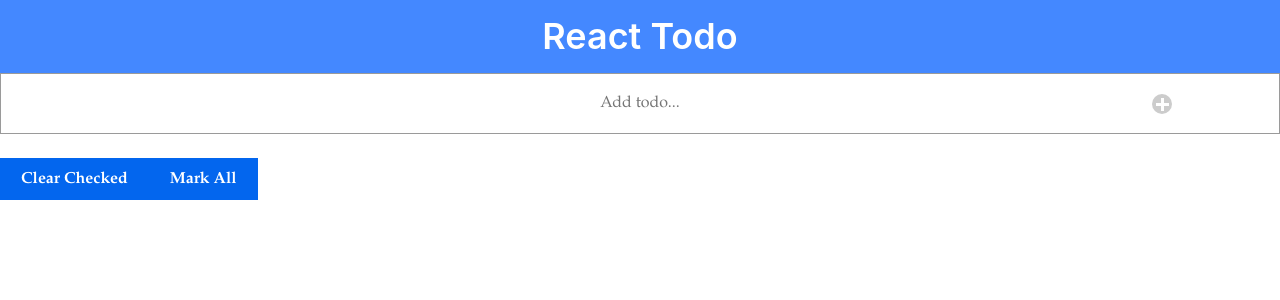
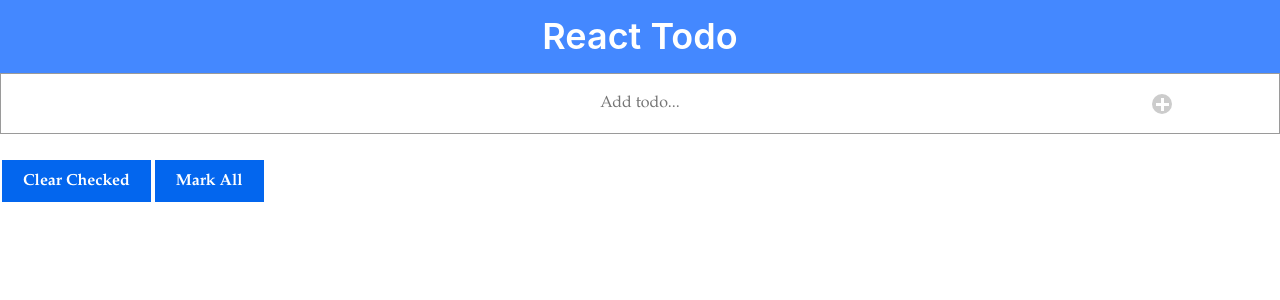
Before and after one commit to lyndonpanton/react-todo, a React (Create React App) app: page / in a window 1280 px wide. Shown: the top 300 px of the page. Built offline with nearby package versions, Linux system fonts and the light colour scheme.

Commit message:
added spacing around buttons

```diff
--- a/src/Button.js
+++ b/src/Button.js
@@ -3,6 +3,7 @@ import React from "react";
 const Button = (props) => {
 	const type = props.type;
 	const styles = {
+		margin: "2px",
 		borderRadius: "0",
 		fontFamily: "Palatino, Palatino Linotype, Palatino LT STD, Book Antiqua, Georgia, serif"
 	};
```
